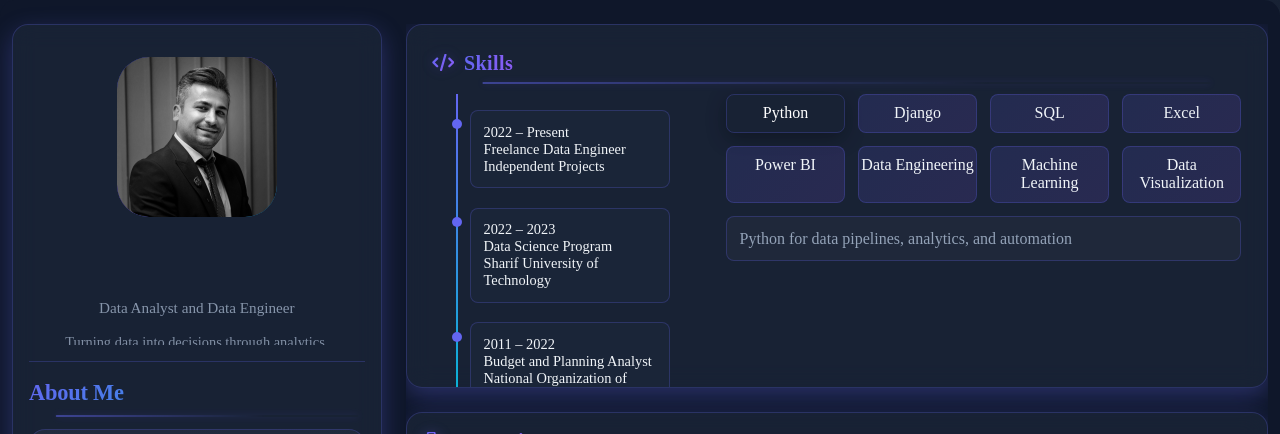
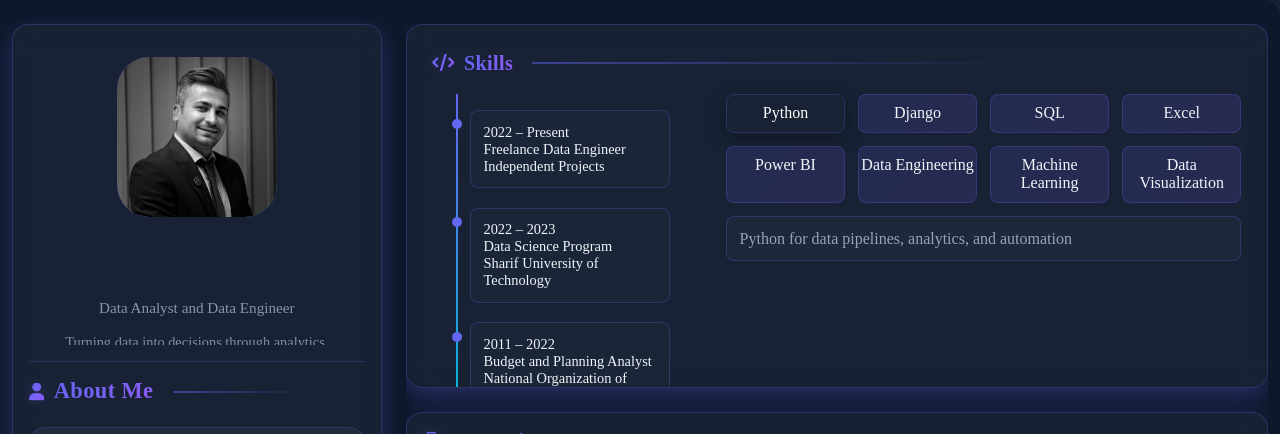
Before and after one commit to imsalione/ImSalione_website, a plain HTML site: page index.html in a window 1280 px wide. Shown: the top 434 px of the page. Drawn offline with nearby package versions, Linux system fonts and the light colour scheme; no server answers.

Commit message:
sections line removed

```diff
--- a/css/sections.css
+++ b/css/sections.css
@@ -48,34 +48,11 @@
 }
 
 /* ---------------------------------
-💫 Underline Accent (Glowing Line)
---------------------------------- */
-.section-title::after {
-  content: "";
-  position: absolute;
-  left: 0;
-  bottom: 0;
-  height: 2px;
-  width: 100%;
-  border-radius: 2px;
-  background: linear-gradient(90deg, var(--primary), transparent 70%);
-  box-shadow: 0 0 8px rgba(99, 102, 241, 0.4);
-  opacity: 0.7;
-  transform: scaleX(0.9);
-  transition: transform 0.4s ease, opacity 0.4s ease;
-}
-
-/* ---------------------------------
 🪄 Hover Effects (Subtle Lift & Glow)
 --------------------------------- */
 .section-title:hover i {
   transform: translateY(-1.5px);
   filter: drop-shadow(0 0 10px rgba(99, 102, 241, 0.5));
-}
-
-.section-title:hover::after {
-  transform: scaleX(1);
-  opacity: 1;
 }
 
 /* ---------------------------------
--- a/js/script.js
+++ b/js/script.js
@@ -9,6 +9,7 @@
  * - Keeps all theme, language, and palette systems functional
  * - Full compatibility with projects.js & github-contrib.js
  * - Swapped project cards: image on front, text on back
+ * - Added dynamic section titles (About, Skills, Projects)
  */
 
 let currentLang = localStorage.getItem("lang") || "en";
@@ -49,6 +50,7 @@ async function updateLanguage(lang) {
   currentLang = lang;
   localStorage.setItem("lang", lang);
   document.documentElement.setAttribute("dir", lang === "fa" ? "rtl" : "ltr");
+  document.documentElement.setAttribute("lang", lang);
 
   // Cross-fade visual reset
   const wrapper = document.querySelector(".page-wrapper");
@@ -61,6 +63,11 @@ async function updateLanguage(lang) {
   updateTheme(currentTheme);
   updatePaletteMenuLabels();
   await loadContent(lang);
+
+  // ✅ Refresh section titles dynamically
+  applySectionTitle("about-title", "about_title");
+  applySectionTitle("skills-title", "skills_title");
+  applySectionTitle("projects-title", "projects_title");
 }
 
 /* =======================================================
@@ -164,13 +171,13 @@ function renderContent(data) {
   const title = document.querySelector("#home-about h1");
   const subtitle = document.querySelector("#home-about .subtitle");
   const desc = document.querySelector("#home-about .description");
-  const aboutTitle = document.querySelector("#home-about .section-title");
+  const aboutTitle = document.querySelector("#home-about .section-title-text");
   const bioBox = document.querySelector("#home-about .bio-box");
 
   if (title) title.textContent = data.home?.title || "";
   if (subtitle) subtitle.textContent = data.home?.subtitle || "";
   if (desc) desc.textContent = data.home?.description || "";
-  if (aboutTitle) aboutTitle.textContent = data.about?.title || "";
+  if (aboutTitle) aboutTitle.textContent = data.about_title || data.about?.title || "";
 
   if (bioBox) {
     bioBox.innerHTML = "";
@@ -245,8 +252,7 @@ function renderProjects(projects) {
     card.innerHTML = `
       <div class="card-inner">
         <!-- 🖼️ FRONT SIDE (Image) -->
-        <div class="card-back" style="background-image: url('${p.image || ""}')">
-        </div>
+        <div class="card-back" style="background-image: url('${p.image || ""}')"></div>
 
         <!-- 📝 BACK SIDE (Text + GitHub Icon) -->
         <div class="card-front">
@@ -301,18 +307,7 @@ function bindSkillEvents(skillsGrid, descBox) {
 }
 
 /* =======================================================
-🚀 KICKOFF
-======================================================= */
-document.addEventListener("partialsAllLoaded", async () => {
-  try {
-    await initPortfolio();
-  } catch (err) {
-    console.error("❌ Portfolio initialization error:", err);
-  }
-});
-
-/* =======================================================
-🌐 Section Titles Localization
+🌐 SECTION TITLES LOCALIZATION
 ======================================================= */
 async function applySectionTitle(id, jsonKey) {
   const el = document.getElementById(id);
@@ -334,7 +329,7 @@ async function applySectionTitle(id, jsonKey) {
 }
 
 /* =======================================================
-🧩 Auto Apply Section Titles after partial load
+🧩 Auto Apply Titles after Partial Load
 ======================================================= */
 document.addEventListener("partialsLoaded", e => {
   const id = e.detail?.id;
@@ -359,3 +354,14 @@ document.addEventListener("languageChanged", () => {
   applySectionTitle("skills-title", "skills_title");
   applySectionTitle("projects-title", "projects_title");
 });
+
+/* =======================================================
+🚀 KICKOFF
+======================================================= */
+document.addEventListener("partialsAllLoaded", async () => {
+  try {
+    await initPortfolio();
+  } catch (err) {
+    console.error("❌ Portfolio initialization error:", err);
+  }
+});
```
